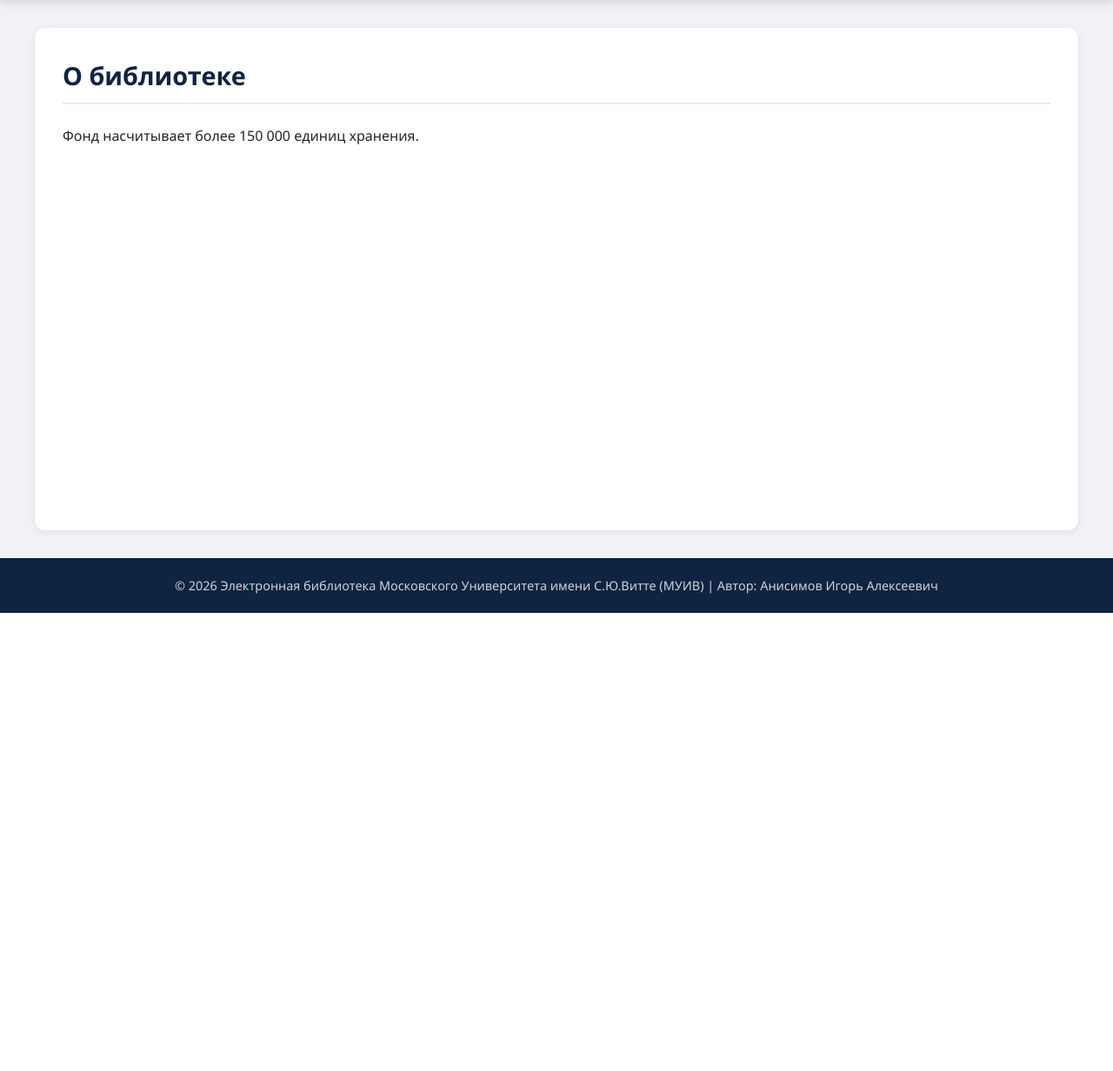
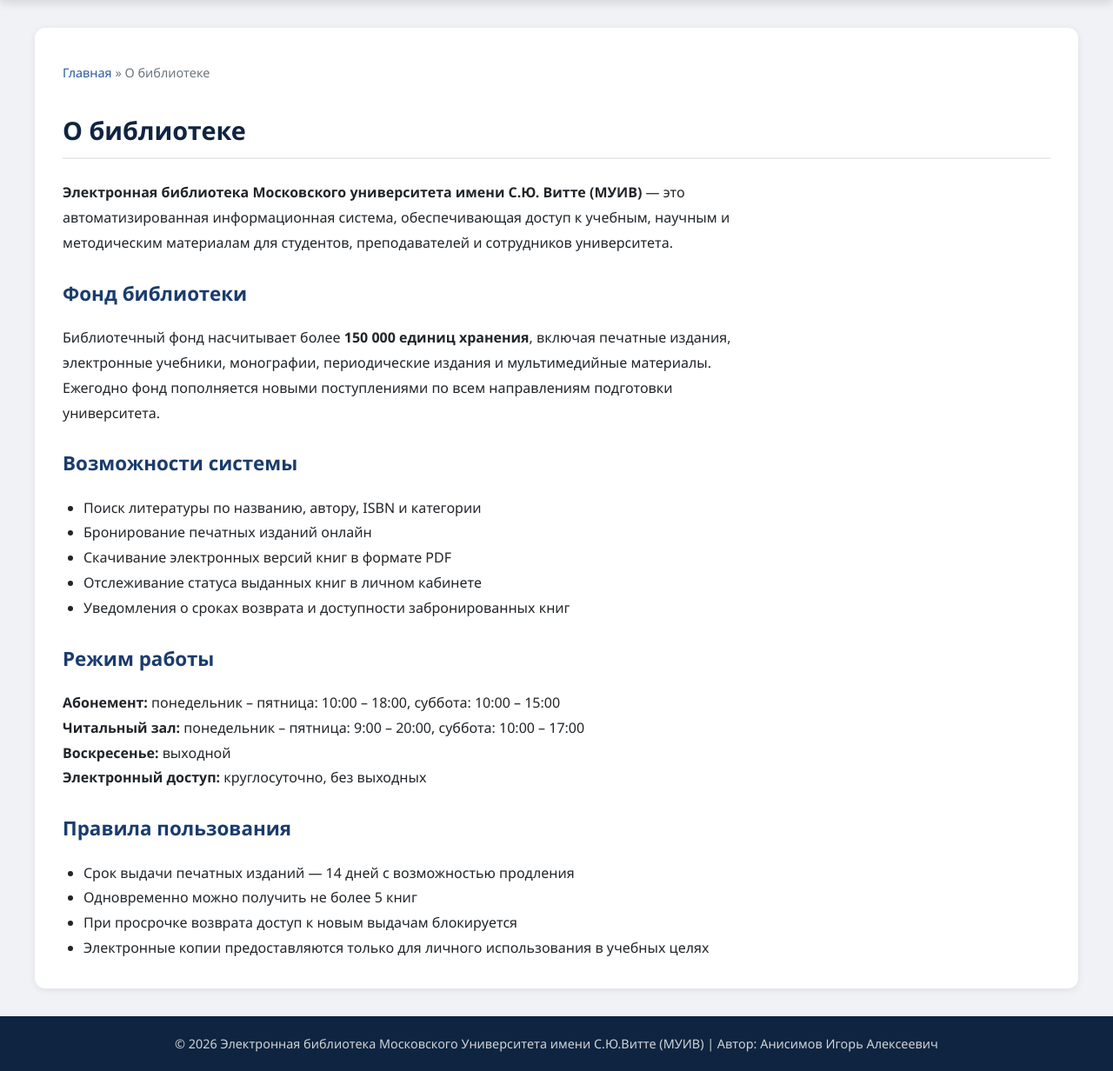
Before and after one commit to Medex3/Library, a Django app: page /about/ in a window 1280 px wide. Shown: the part 95-1327 px from the top of the page at 87% size. Before the commit the page ends 800 px from the top, so only its background shows below. Run offline with Django 5.2, Linux system fonts and the light colour scheme.

Commit message:
Изменение О библиотеке

```diff
--- a/templates/library/about.html
+++ b/templates/library/about.html
@@ -1,6 +1,51 @@
 {% extends 'base.html' %}
 {% block title %}О библиотеке{% endblock %}
 {% block content %}
+<div class="breadcrumbs">
+    <a href="{% url 'home' %}">Главная</a> &raquo;
+    О библиотеке
+</div>
+
 <h1>О библиотеке</h1>
-<p>Фонд насчитывает более 150 000 единиц хранения.</p>
+
+<div style="max-width: 800px; line-height: 1.8;">
+    <p>
+        <strong>Электронная библиотека Московского университета имени С.Ю. Витте (МУИВ)</strong> —
+        это автоматизированная информационная система, обеспечивающая доступ к учебным,
+        научным и методическим материалам для студентов, преподавателей и сотрудников университета.
+    </p>
+
+    <h2>Фонд библиотеки</h2>
+    <p>
+        Библиотечный фонд насчитывает более <strong>150 000 единиц хранения</strong>,
+        включая печатные издания, электронные учебники, монографии, периодические издания
+        и мультимедийные материалы. Ежегодно фонд пополняется новыми поступлениями
+        по всем направлениям подготовки университета.
+    </p>
+
+    <h2>Возможности системы</h2>
+    <ul style="padding-left: 1.5rem;">
+        <li>Поиск литературы по названию, автору, ISBN и категории</li>
+        <li>Бронирование печатных изданий онлайн</li>
+        <li>Скачивание электронных версий книг в формате PDF</li>
+        <li>Отслеживание статуса выданных книг в личном кабинете</li>
+        <li>Уведомления о сроках возврата и доступности забронированных книг</li>
+    </ul>
+
+    <h2>Режим работы</h2>
+    <p>
+        <strong>Абонемент:</strong> понедельник – пятница: 10:00 – 18:00, суббота: 10:00 – 15:00<br>
+        <strong>Читальный зал:</strong> понедельник – пятница: 9:00 – 20:00, суббота: 10:00 – 17:00<br>
+        <strong>Воскресенье:</strong> выходной<br>
+        <strong>Электронный доступ:</strong> круглосуточно, без выходных
+    </p>
+
+    <h2>Правила пользования</h2>
+    <ul style="padding-left: 1.5rem;">
+        <li>Срок выдачи печатных изданий — 14 дней с возможностью продления</li>
+        <li>Одновременно можно получить не более 5 книг</li>
+        <li>При просрочке возврата доступ к новым выдачам блокируется</li>
+        <li>Электронные копии предоставляются только для личного использования в учебных целях</li>
+    </ul>
+</div>
 {% endblock %}
```
